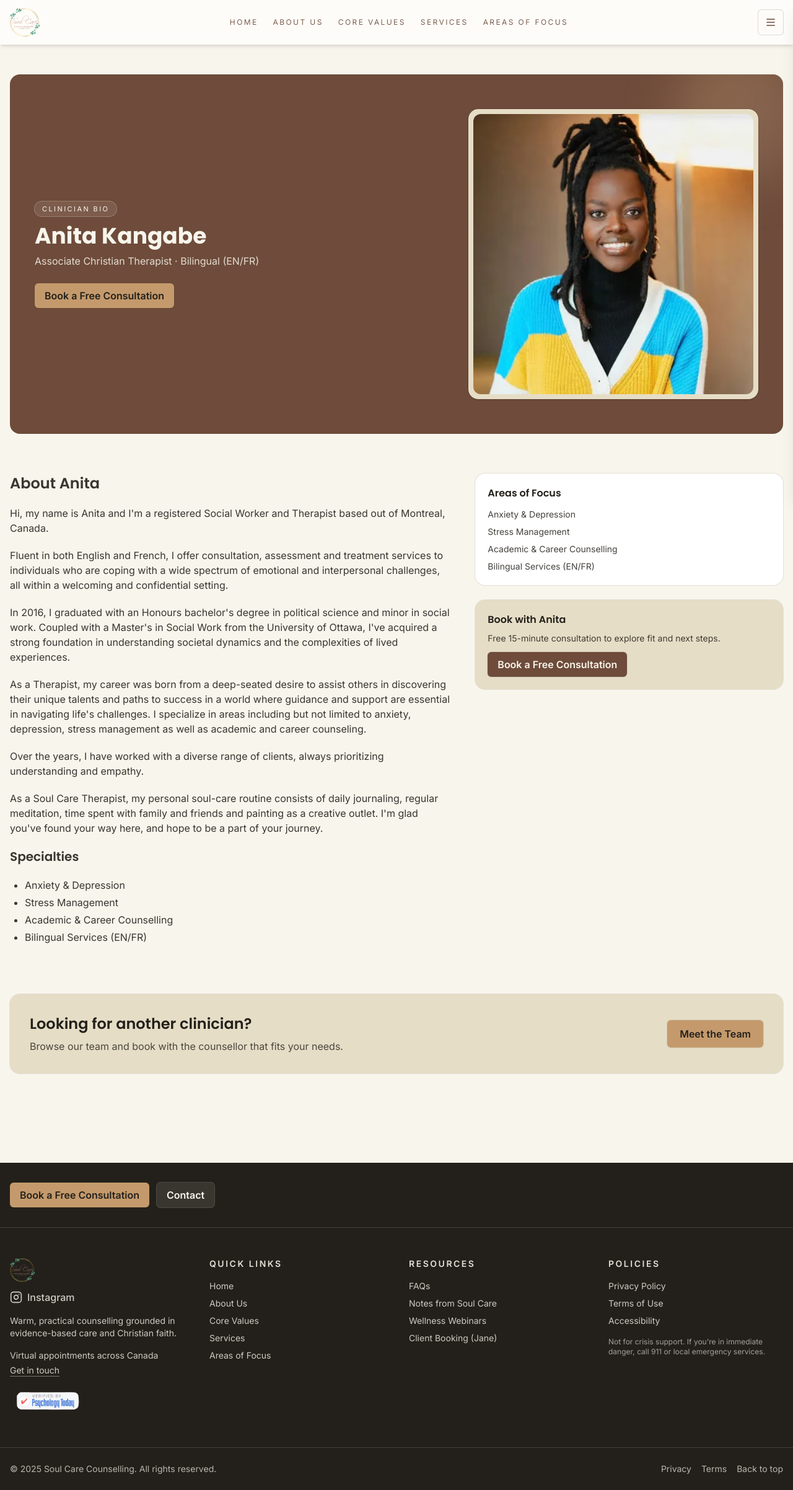
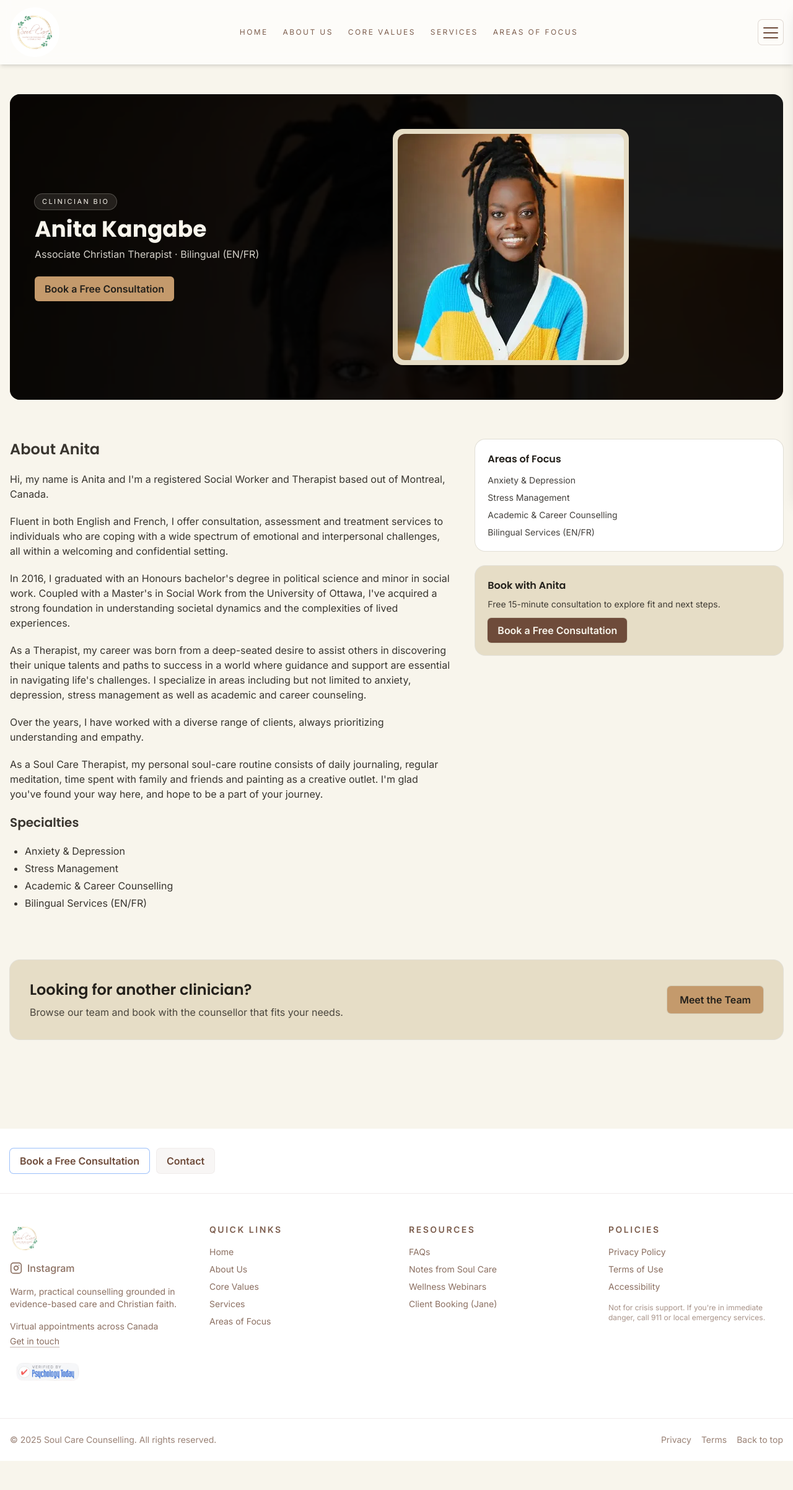
Before and after one commit to Craytivo/Soul-Care-Counselling, a Next.js app: page /anita in a window 1280 px wide. Shown: the whole page at 62% size. After the commit the page ends 2357 px from the top, so only its background shows below. Built offline with nearby package versions, Linux system fonts and the light colour scheme.

Commit message:
UI improvements: team member hero background, upgraded hamburger menu, mobile menu transparency tweaks

```diff
--- a/src/app/jessica-robinson-grant/page.tsx
+++ b/src/app/jessica-robinson-grant/page.tsx
@@ -4,6 +4,7 @@ import { urlFor } from '@/lib/sanity'
 import Image from 'next/image'
 import Link from 'next/link'
 import { PortableText, PortableTextBlock } from '@portabletext/react'
+import TeamMemberPage from '@/components/TeamMemberPage'
 
 export const metadata: Metadata = {
   title: 'Jessica Robinson-Grant — Soul Care Counselling',
@@ -27,9 +28,9 @@ export default async function JessicaPage() {
     name: member.name,
     credentials: member.credentials || '',
     role: member.role,
-    image: member.image ? urlFor(member.image).width(400).height(400).url() : '/assets/img/team/placeholder.webp',
+    image: member.image ? urlFor(member.image).width(800).height(800).url() : '/assets/img/team/placeholder.webp',
     bio: member.bio
-      ? member.bio.split(/\n+/).map(p => p.trim()).filter(Boolean) // array of strings
+      ? member.bio.split(/\n+/).map(p => p.trim()).filter(Boolean)
       : ['Professional bio coming soon.'],
     specialties: member.specialties || [],
     areasOfFocus: member.areasOfFocus || [],
@@ -37,134 +38,5 @@ export default async function JessicaPage() {
     acceptsBookings: member.acceptsBookings
   }
 
-
-
-  return (
-    <>
-      {/* Page hero */}
-      <section className="relative overflow-hidden rounded-2xl bg-bark text-cream ring-1 ring-cream/15">
-        <div
-          className="absolute -right-12 -top-12 h-56 w-56 rounded-full bg-gradient-to-br from-clay/40 to-cream/10 blur-2xl"
-          aria-hidden="true"
-        ></div>
-
-        <div className="relative z-10 grid md:grid-cols-12 gap-8 items-center px-6 py-10 md:px-10 md:py-14">
-          {/* LEFT: Text */}
-          <div className="md:col-span-7">
-            <span className="inline-flex items-center gap-2 rounded-full bg-cream/10 px-3 py-1 ring-1 ring-cream/30 uppercase tracking-[.22em] text-[11px]">
-              Clinician Bio
-            </span>
-            <h1 className="mt-3 font-heading text-3xl md:text-4xl font-bold">
-              {memberData.name}
-            </h1>
-            <p className="mt-2 text-cream/85">{memberData.role}</p>
-            <div className="mt-6 flex flex-wrap gap-3">
-              {memberData.credentials && (
-                <span className="inline-flex items-center gap-1.5 rounded-full bg-cream/10 px-3 py-1.5 text-sm ring-1 ring-cream/30">
-                  {memberData.credentials}
-                </span>
-              )}
-              {memberData.acceptsBookings && (
-                <span className="inline-flex items-center gap-1.5 rounded-full bg-clay/20 px-3 py-1.5 text-sm ring-1 ring-clay/30">
-                  Accepting New Clients
-                </span>
-              )}
-            </div>
-          </div>
-
-          {/* RIGHT: Image */}
-          <div className="md:col-span-5 flex justify-center">
-            <div className="relative">
-              <Image
-                src={memberData.image}
-                alt={memberData.name}
-                width={300}
-                height={300}
-                className="h-64 w-64 rounded-2xl object-cover ring-1 ring-cream/20"
-                priority
-              />
-            </div>
-          </div>
-        </div>
-      </section>
-
-      {/* Bio content */}
-      <section className="mt-14 md:mt-16 grid gap-10 md:grid-cols-12 md:items-start">
-        {/* LEFT: Main narrative */}
-        <article className="md:col-span-7 space-y-5 text-charcoal/90">
-          <h2 className="font-heading text-xl md:text-2xl font-semibold">
-            About {memberData.name.split(' ')[0]}
-          </h2>
-
-          {memberData.bio.map((paragraph, index) => (
-  <p key={index}>{paragraph}</p>
-))}
-
-
-          {memberData.specialties.length > 0 && (
-            <>
-              <h3 className="mt-8 font-heading text-lg md:text-xl font-semibold">Specialties</h3>
-              <ul className="mt-3 list-disc pl-6 space-y-1">
-                {memberData.specialties.map((specialty, index) => (
-                  <li key={index}>{specialty}</li>
-                ))}
-              </ul>
-            </>
-          )}
-        </article>
-
-        {/* RIGHT: Quick facts / booking */}
-        <aside className="md:col-span-5 space-y-6">
-          {memberData.areasOfFocus.length > 0 && (
-            <div className="rounded-2xl bg-white p-5 ring-1 ring-charcoal/10">
-              <h3 className="font-heading font-semibold">Areas of Focus</h3>
-              <ul className="mt-3 grid grid-cols-1 gap-2 text-sm text-charcoal/85">
-                {memberData.areasOfFocus.map((area, index) => (
-                  <li key={index}>{area}</li>
-                ))}
-              </ul>
-            </div>
-          )}
-
-          {memberData.acceptsBookings && (
-            <div className="rounded-2xl bg-clay/5 p-5 ring-1 ring-clay/20">
-              <h3 className="font-heading font-semibold text-clay">Ready to get started?</h3>
-              <p className="mt-2 text-sm text-charcoal/80">
-                Book a consultation to discuss your needs and see if we're a good fit.
-              </p>
-              <div className="mt-4 space-y-2">
-                <Link
-                  href="https://thesoulcarecounsellor.janeapp.com"
-                  target="_blank"
-                  rel="noopener noreferrer"
-                  className="inline-flex items-center justify-center w-full rounded-md bg-clay px-4 py-2.5 text-sm font-semibold text-charcoal hover:bg-clay/90 ring-1 ring-charcoal/10"
-                >
-                  Book a Consultation
-                </Link>
-              </div>
-            </div>
-          )}
-
-          {memberData.socialLinks.length > 0 && (
-            <div className="rounded-2xl bg-white p-5 ring-1 ring-charcoal/10">
-              <h3 className="font-heading font-semibold">Connect</h3>
-              <div className="mt-3 space-y-2">
-                {memberData.socialLinks.map((link, index) => (
-                  <a
-                    key={index}
-                    href={link.url}
-                    target="_blank"
-                    rel="noopener noreferrer"
-                    className="block text-sm text-clay hover:text-bark"
-                  >
-                    {link.label}
-                  </a>
-                ))}
-              </div>
-            </div>
-          )}
-        </aside>
-      </section>
-    </>
-  )
+  return <TeamMemberPage member={memberData} />
 }
--- a/src/components/Footer.tsx
+++ b/src/components/Footer.tsx
@@ -3,9 +3,9 @@ import Image from 'next/image'
 
 export default function Footer() {
   return (
-  <footer className="mt-24 bg-charcoal text-cream">
+  <footer className="mt-24 bg-white text-bark">
       {/* Pre-CTA band */}
-      <div className="border-b border-cream/15">
+  <div className="border-b border-bark/10">
         <div className="mx-auto max-w-7xl px-4 py-6 md:py-8 flex flex-col md:flex-row items-start md:items-center justify-between gap-4">
           {/* No text, logo only for branding consistency */}
           <div className="flex flex-wrap gap-3">
@@ -13,13 +13,13 @@ export default function Footer() {
               href="https://thesoulcarecounsellor.janeapp.com"
               target="_blank"
               rel="noopener noreferrer"
-              className="inline-flex items-center justify-center rounded-md bg-clay px-4 py-2 font-semibold text-charcoal hover:bg-clay/90 ring-1 ring-charcoal/10"
+              className="inline-flex items-center justify-center rounded-md bg-gold/10 px-4 py-2 font-semibold text-bark hover:bg-gold/20 ring-1 ring-gold/20"
             >
               Book a Free Consultation
             </a>
             <Link
               href="/contact"
-              className="inline-flex items-center justify-center rounded-md bg-cream/10 px-4 py-2 font-semibold text-cream hover:bg-cream/15 ring-1 ring-cream/20"
+              className="inline-flex items-center justify-center rounded-md bg-bark/5 px-4 py-2 font-semibold text-bark hover:bg-bark/10 ring-1 ring-bark/10"
             >
               Contact
             </Link>
@@ -33,7 +33,17 @@ export default function Footer() {
           {/* Brand / summary */}
           <div>
             <Link href="/" className="flex items-center gap-3">
-              <div className="relative w-10 h-10 flex items-center justify-center">
+              <span className="relative w-12 h-12 flex items-center justify-center">
+                <svg
+                  className="absolute inset-0 w-full h-full z-0"
+                  viewBox="0 0 100 100"
+                  fill="none"
+                  xmlns="http://www.w3.org/2000/svg"
+                  aria-hidden="true"
+                >
+                  <circle cx="50" cy="50" r="50" fill="#fff" />
+                </svg>
+                <span className="relative z-10 w-10 h-10 flex items-center justify-center">
                   <Image
                     src="/assets/logo/soulcare-logo.png"
                     alt="Soul Care Counselling Logo"
@@ -41,7 +51,8 @@ export default function Footer() {
                     height={40}
                     className="w-full h-full object-contain"
                   />
-                </div>
+                </span>
+              </span>
             </Link>
             <div className="mt-3">
               <a
@@ -49,19 +60,19 @@ export default function Footer() {
                 target="_blank"
                 rel="noopener noreferrer"
                 aria-label="Instagram"
-                className="inline-flex items-center gap-2 text-cream/80 hover:text-cream text-base font-medium"
+                className="inline-flex items-center gap-2 text-bark/80 hover:text-bark text-base font-medium"
               >
                 <svg width="20" height="20" viewBox="0 0 24 24" fill="none" stroke="currentColor" strokeWidth="2" strokeLinecap="round" strokeLinejoin="round" className="inline align-text-bottom"><rect x="2" y="2" width="20" height="20" rx="5" ry="5"></rect><path d="M16 11.37A4 4 0 1 1 12.63 8 4 4 0 0 1 16 11.37z"></path><line x1="17.5" y1="6.5" x2="17.5" y2="6.5"></line></svg>
                 <span>Instagram</span>
               </a>
             </div>
-            <p className="mt-3 text-sm text-cream/80">
+            <p className="mt-3 text-sm text-bark/80">
               Warm, practical counselling grounded in evidence-based care and Christian faith.
             </p>
-            <ul className="mt-4 space-y-1 text-sm text-cream/80">
+            <ul className="mt-4 space-y-1 text-sm text-bark/80">
               <li>Virtual appointments across Canada</li>
               <li>
-                <Link href="/contact" className="underline decoration-cream/40 underline-offset-4 hover:text-cream">
+                <Link href="/contact" className="underline decoration-bark/40 underline-offset-4 hover:text-bark">
                   Get in touch
                 </Link>
               </li>
@@ -90,29 +101,29 @@ export default function Footer() {
 
           {/* Quick links */}
           <nav aria-label="Quick links">
-            <h3 className="text-sm font-semibold uppercase tracking-[.18em] text-cream/90">Quick Links</h3>
+            <h3 className="text-sm font-semibold uppercase tracking-[.18em] text-bark/90">Quick Links</h3>
             <ul className="mt-4 space-y-2 text-sm">
-              <li><Link href="/" className="text-cream/80 hover:text-cream">Home</Link></li>
-              <li><Link href="/about" className="text-cream/80 hover:text-cream">About Us</Link></li>
-              <li><Link href="/core-values" className="text-cream/80 hover:text-cream">Core Values</Link></li>
-              <li><Link href="/services" className="text-cream/80 hover:text-cream">Services</Link></li>
-              <li><Link href="/areas" className="text-cream/80 hover:text-cream">Areas of Focus</Link></li>
+              <li><Link href="/" className="text-bark/80 hover:text-bark">Home</Link></li>
+              <li><Link href="/about" className="text-bark/80 hover:text-bark">About Us</Link></li>
+              <li><Link href="/core-values" className="text-bark/80 hover:text-bark">Core Values</Link></li>
+              <li><Link href="/services" className="text-bark/80 hover:text-bark">Services</Link></li>
+              <li><Link href="/areas" className="text-bark/80 hover:text-bark">Areas of Focus</Link></li>
             </ul>
           </nav>
 
           {/* Resources */}
           <nav aria-label="Resources">
-            <h3 className="text-sm font-semibold uppercase tracking-[.18em] text-cream/90">Resources</h3>
+            <h3 className="text-sm font-semibold uppercase tracking-[.18em] text-bark/90">Resources</h3>
             <ul className="mt-4 space-y-2 text-sm">
-              <li><Link href="/faq" className="text-cream/80 hover:text-cream">FAQs</Link></li>
-              <li><Link href="/notes" className="text-cream/80 hover:text-cream">Notes from Soul Care</Link></li>
-              <li><Link href="/workshops" className="text-cream/80 hover:text-cream">Wellness Webinars</Link></li>
+              <li><Link href="/faq" className="text-bark/80 hover:text-bark">FAQs</Link></li>
+              <li><Link href="/notes" className="text-bark/80 hover:text-bark">Notes from Soul Care</Link></li>
+              <li><Link href="/workshops" className="text-bark/80 hover:text-bark">Wellness Webinars</Link></li>
               <li>
                 <a
                   href="https://thesoulcarecounsellor.janeapp.com"
                   target="_blank"
                   rel="noopener noreferrer"
-                  className="text-cream/80 hover:text-cream"
+                  className="text-bark/80 hover:text-bark"
                 >
                   Client Booking (Jane)
                 </a>
@@ -122,13 +133,13 @@ export default function Footer() {
 
           {/* Policies / small print */}
           <nav aria-label="Legal">
-            <h3 className="text-sm font-semibold uppercase tracking-[.18em] text-cream/90">Policies</h3>
+            <h3 className="text-sm font-semibold uppercase tracking-[.18em] text-bark/90">Policies</h3>
             <ul className="mt-4 space-y-2 text-sm">
-              <li><Link href="/privacy" className="text-cream/80 hover:text-cream">Privacy Policy</Link></li>
-              <li><Link href="/terms" className="text-cream/80 hover:text-cream">Terms of Use</Link></li>
-              <li><Link href="/contact" className="text-cream/80 hover:text-cream">Accessibility</Link></li>
+              <li><Link href="/privacy" className="text-bark/80 hover:text-bark">Privacy Policy</Link></li>
+              <li><Link href="/terms" className="text-bark/80 hover:text-bark">Terms of Use</Link></li>
+              <li><Link href="/contact" className="text-bark/80 hover:text-bark">Accessibility</Link></li>
             </ul>
-            <p className="mt-4 text-xs text-cream/60">
+            <p className="mt-4 text-xs text-bark/60">
               Not for crisis support. If you&apos;re in immediate danger, call 911 or local emergency services.
             </p>
           </nav>
@@ -136,15 +147,15 @@ export default function Footer() {
       </div>
 
       {/* Bottom bar */}
-      <div className="border-t border-cream/15">
+      <div className="border-t border-bark/10">
         <div className="mx-auto max-w-7xl px-4 py-6 flex flex-col md:flex-row items-start md:items-center justify-between gap-3">
-          <p className="text-sm text-cream/70">
+          <p className="text-sm text-bark/70">
             &copy; {new Date().getFullYear()} Soul Care Counselling. All rights reserved.
           </p>
           <div className="flex flex-wrap gap-x-4 gap-y-2 text-sm items-center">
-            <Link href="/privacy" className="text-cream/70 hover:text-cream">Privacy</Link>
-            <Link href="/terms" className="text-cream/70 hover:text-cream">Terms</Link>
-            <a href="#" className="text-cream/70 hover:text-cream">Back to top</a>
+            <Link href="/privacy" className="text-bark/70 hover:text-bark">Privacy</Link>
+            <Link href="/terms" className="text-bark/70 hover:text-bark">Terms</Link>
+            <a href="#" className="text-bark/70 hover:text-bark">Back to top</a>
           </div>
         </div>
       </div>
--- a/src/components/Header.tsx
+++ b/src/components/Header.tsx
@@ -16,16 +16,28 @@ export default function Header() {
         <div className="mx-auto max-w-7xl px-4 py-3 grid grid-cols-[auto_1fr_auto] items-center gap-4">
           {/* LEFT: Brand */}
           <Link href="/" className="flex items-center gap-3">
-            {/* Logo Image Only */}
-            <div className="relative w-12 h-12 flex items-center justify-center">
+            {/* Logo on black circle */}
+            <span className="relative w-20 h-20 flex items-center justify-center">
+              <svg
+                className="absolute inset-0 w-full h-full z-0"
+                viewBox="0 0 100 100"
+                fill="none"
+                xmlns="http://www.w3.org/2000/svg"
+                aria-hidden="true"
+              >
+                <circle cx="50" cy="50" r="50" fill="#fff" />
+              </svg>
+              <span className="relative z-10 w-14 h-14 flex items-center justify-center">
                 <Image
                   src="/assets/logo/soulcare-logo.png"
                   alt="Soul Care Counselling Logo"
-                width={48}
-                height={48}
+                  width={56}
+                  height={56}
                   className="w-full h-full object-contain"
+                  priority
                 />
-            </div>
+              </span>
+            </span>
           </Link>
 
           {/* CENTER: Desktop nav */}
@@ -50,14 +62,27 @@ export default function Header() {
           {/* RIGHT: Hamburger */}
           <button
             onClick={toggleMenu}
-            className="justify-self-end shrink-0 inline-flex items-center justify-center h-10 w-10 rounded-md ring-1 ring-bark/20 hover:bg-bark/10"
+            className={`justify-self-end shrink-0 inline-flex items-center justify-center h-10 w-10 rounded-md ring-1 ring-bark/20 hover:bg-bark/10 transition-transform duration-200 ${isMenuOpen ? 'scale-110 bg-bark/10' : ''}`}
             aria-controls="menuPanel"
             aria-expanded={isMenuOpen}
-            aria-label="Open menu"
+            aria-label={isMenuOpen ? 'Close menu' : 'Open menu'}
           >
-            <svg className="h-5 w-5 text-bark" viewBox="0 0 24 24" fill="none" stroke="currentColor" strokeWidth="2" aria-hidden="true">
-              <path d="M4 6h16M4 12h16M4 18h16" />
-            </svg>
+            <span className="sr-only">{isMenuOpen ? 'Close menu' : 'Open menu'}</span>
+            <span className={`relative w-6 h-6 block ${isMenuOpen ? 'opacity-70' : ''}`}>
+              {/* Hamburger to X animation */}
+              <span
+                className={`absolute left-0 top-1 w-6 h-0.5 bg-bark rounded transition-all duration-300 ${isMenuOpen ? 'rotate-45 top-3 bg-bark' : ''}`}
+                style={{ transitionProperty: 'transform, top, background' }}
+              ></span>
+              <span
+                className={`absolute left-0 top-3 w-6 h-0.5 bg-bark rounded transition-all duration-300 ${isMenuOpen ? 'opacity-0' : ''}`}
+                style={{ transitionProperty: 'opacity' }}
+              ></span>
+              <span
+                className={`absolute left-0 top-5 w-6 h-0.5 bg-bark rounded transition-all duration-300 ${isMenuOpen ? '-rotate-45 top-3 bg-bark' : ''}`}
+                style={{ transitionProperty: 'transform, top, background' }}
+              ></span>
+            </span>
           </button>
         </div>
       </header>
@@ -65,15 +90,16 @@ export default function Header() {
       {/* Backdrop */}
       {isMenuOpen && (
         <div
-          className="fixed inset-0 bg-charcoal/50 z-[59]"
+          className="fixed inset-0 bg-charcoal/50 z-[59] animate-fade-in"
           onClick={closeMenu}
+          aria-hidden="true"
         />
       )}
 
       {/* Mobile Menu Panel */}
       <aside
         id="menuPanel"
-        className={`fixed right-0 top-0 z-[60] h-screen w-[86%] max-w-sm bg-bark text-cream shadow-xl border-l border-cream/15 overflow-y-auto transition-transform duration-300 ${
+  className={`fixed right-0 top-0 z-[60] h-screen w-[86%] max-w-sm bg-bark/95 text-cream shadow-xl border-l border-cream/15 overflow-y-auto transition-transform duration-300 ${
           isMenuOpen ? 'translate-x-0' : 'translate-x-full'
         }`}
         aria-hidden={!isMenuOpen}
--- a/src/components/TeamMemberPage.tsx
+++ b/src/components/TeamMemberPage.tsx
@@ -24,9 +24,10 @@ interface TeamMemberPageProps {
 export default function TeamMemberPage({ member }: TeamMemberPageProps) {
   return (
     <>
-      {/* Page hero */}
-      <section className="relative overflow-hidden rounded-2xl bg-bark text-cream ring-1 ring-cream/15">
-        <div className="absolute -right-12 -top-12 h-56 w-56 rounded-full bg-gradient-to-br from-clay/40 to-cream/10 blur-2xl" aria-hidden="true"></div>
+      {/* Page hero with member image background */}
+      <section className="relative overflow-hidden rounded-2xl text-cream ring-1 ring-cream/15 min-h-[340px] md:min-h-[420px] flex items-center" style={{background: `url('${member.image}') top/cover no-repeat`}}>
+  {/* Even darker overlay for maximum readability */}
+  <div className="absolute inset-0 bg-black/90" aria-hidden="true"></div>
 
         <div className="relative z-10 grid md:grid-cols-12 gap-8 items-center px-6 py-10 md:px-10 md:py-14">
           {/* LEFT: Text */}
```
Lines whose indentation alone changed are shown as unchanged.
